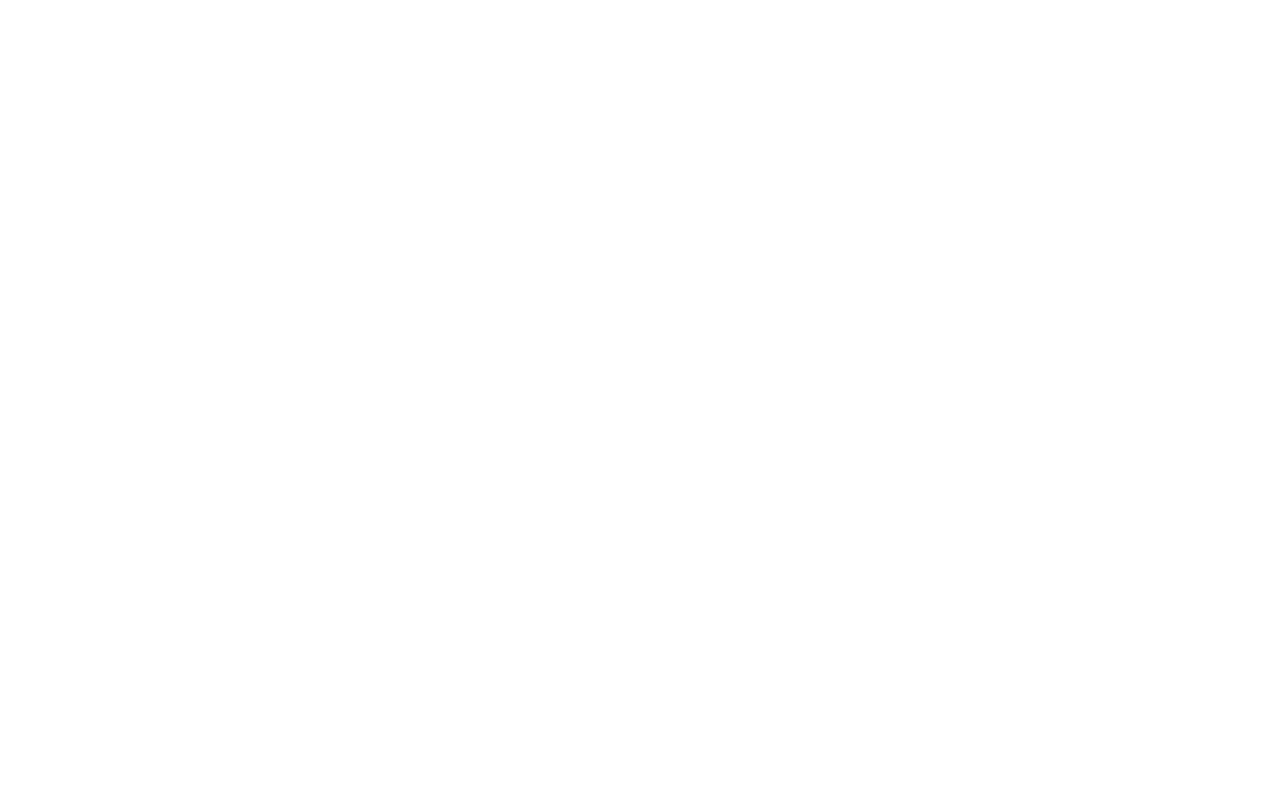
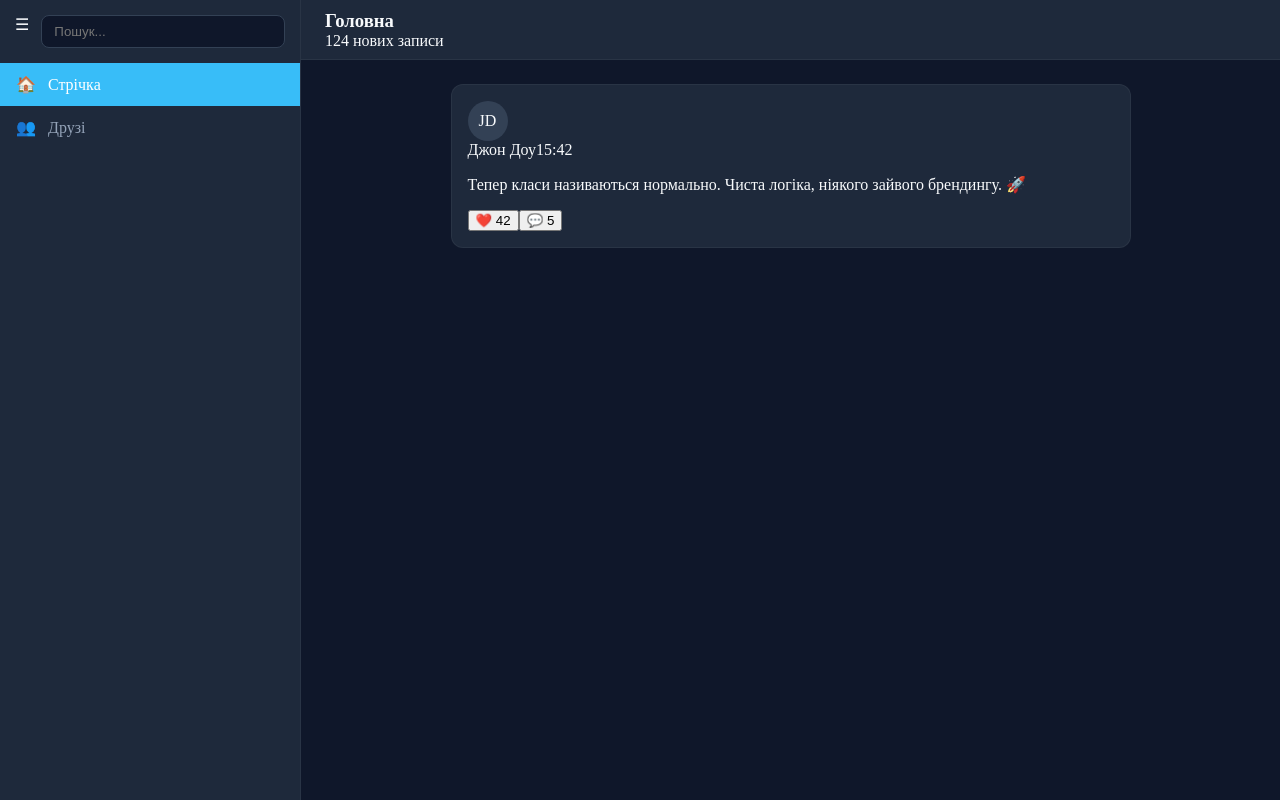
Before and after one commit to kolagusak752-kpi/social-network1, a React app in the folder frontend/: page /home in a window 1280 px wide. Before the commit this address had no page. Built offline with nearby package versions, Linux system fonts and the light colour scheme; the HTML template or start-up script is replaced by a standard one.

Commit message:
added homepage

```diff
--- a/frontend/src/app/App.tsx
+++ b/frontend/src/app/App.tsx
@@ -1,6 +1,7 @@
 import LoginPage from "../pages/loginPage"
 import RegistrPage from "../pages/registrPage"
 import { Navigate } from "react-router-dom"
+import HomePage from "../pages/HomePage/HomePage"
 
 
 import {Routes, Route} from "react-router-dom"
@@ -10,6 +11,7 @@ export default function App() {
             <Route path = "/login" element ={<LoginPage />} />
             <Route path = "/registration" element = {<RegistrPage />} />
             <Route path = "/" element = {<Navigate to="/login"/>} />
+            <Route path = "/home" element = {<HomePage></HomePage>} />
         </Routes>
     )
 }
--- /dev/null
+++ b/frontend/src/pages/HomePage/HomePage.css
@@ -0,0 +1,105 @@
+
+.app-layout {
+  display: flex;
+  height: 100vh;
+  background-color: #0f172a;
+  color: #f8fafc;
+  overflow: hidden;
+}
+
+
+.navigation-panel {
+  width: 300px;
+  background-color: #1e293b;
+  border-right: 1px solid rgba(255, 255, 255, 0.05);
+  display: flex;
+  flex-direction: column;
+}
+
+.panel-header {
+  padding: 15px;
+  display: flex;
+  gap: 12px;
+}
+
+.search-input {
+  background: #0f172a;
+  border: 1px solid #334155;
+  border-radius: 8px;
+  padding: 8px 12px;
+  color: #fff;
+  width: 100%;
+}
+
+/* Пункты меню */
+.menu-item {
+  display: flex;
+  align-items: center;
+  gap: 12px;
+  padding: 12px 16px;
+  text-decoration: none;
+  color: #94a3b8;
+  transition: 0.2s;
+}
+
+.menu-item:hover {
+  background: rgba(255, 255, 255, 0.05);
+}
+
+.menu-item.active {
+  background: #38bdf8;
+  color: #fff;
+}
+
+/* Контент */
+.content-area {
+  flex: 1;
+  display: flex;
+  flex-direction: column;
+}
+
+.top-bar {
+  box-sizing: border-box;
+  height: 60px;
+  background: #1e293b;
+  display: flex;
+  gap:0px;
+  align-items: center;
+  padding: 0 24px;
+  border-bottom: 1px solid rgba(255, 255, 255, 0.05);
+}
+
+.main-title{
+  margin:0px
+}
+
+.scroll-container {
+  flex: 1;
+  overflow-y: auto;
+  padding: 24px;
+}
+
+/* Обертка ленты, чтобы посты были по центру и не на весь экран */
+.feed-wrapper {
+  max-width: 680px;
+  margin: 0 auto;
+  width: 100%;
+}
+
+.content-card {
+  background: #1e293b;
+  border-radius: 12px;
+  padding: 16px;
+  margin-bottom: 20px;
+  border: 1px solid rgba(255, 255, 255, 0.05);
+}
+
+.user-avatar {
+  width: 40px;
+  height: 40px;
+  background: #334155;
+  border-radius: 50%;
+  display: flex;
+  align-items: center;
+  justify-content: center;
+}
--- /dev/null
+++ b/frontend/src/pages/HomePage/HomePage.tsx
@@ -0,0 +1,56 @@
+import "./HomePage.css"
+export default function HomePage() {
+    return (
+<div className="app-layout">
+  {/* Левая панель: Навигация */}
+  <aside className="navigation-panel">
+    <header className="panel-header">
+      <div className="menu-toggle">☰</div>
+      <input type="text" placeholder="Пошук..." className="search-input" />
+    </header>
+
+    <nav className="menu-list">
+      <a href="/home" className="menu-item active">
+        <div className="icon-box primary">🏠</div>
+        <span className="item-label">Стрічка</span>
+      </a>
+      <a href="/friends" className="menu-item">
+        <div className="icon-box secondary">👥</div>
+        <span className="item-label">Друзі</span>
+      </a>
+    </nav>
+  </aside>
+
+  {/* Основная область */}
+  <main className="content-area">
+    <header className="top-bar">
+      <div className="top-bar-info">
+        <h3 className = "main-title">Головна</h3>
+        <span>124 нових записи</span>
+      </div>
+    </header>
+
+    <section className="scroll-container">
+      <div className="feed-wrapper">
+        <article className="content-card">
+          <header className="card-header">
+            <div className="user-avatar">JD</div>
+            <div className="user-meta">
+              <span className="username">Джон Доу</span>
+              <span className="post-date">15:42</span>
+            </div>
+          </header>
+          <div className="card-body">
+            <p>Тепер класи називаються нормально. Чиста логіка, ніякого зайвого брендингу. 🚀</p>
+          </div>
+          <footer className="card-footer">
+            <button className="action-btn">❤️ 42</button>
+            <button className="action-btn">💬 5</button>
+          </footer>
+        </article>
+      </div>
+    </section>
+  </main>
+</div>
+    )
+}
```
